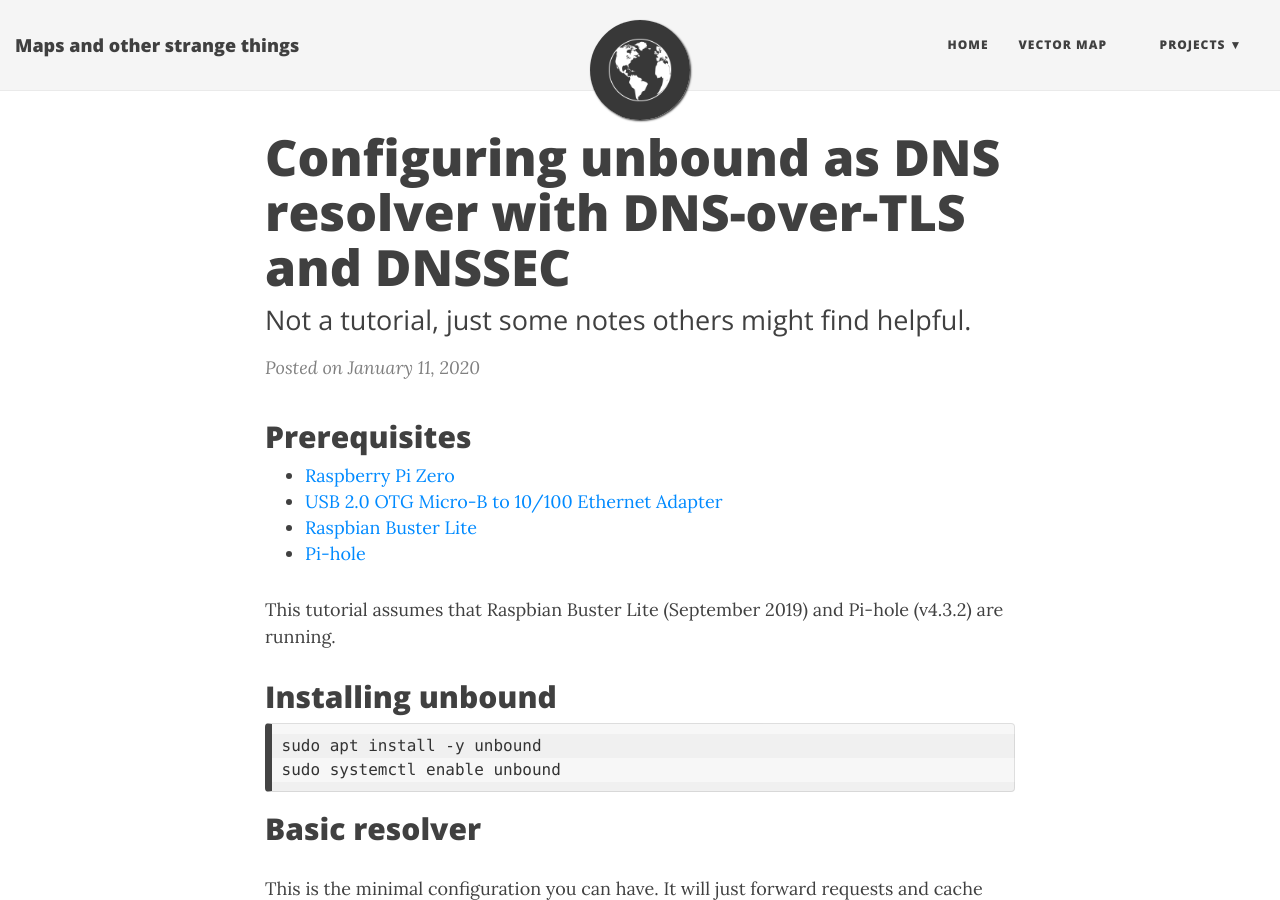
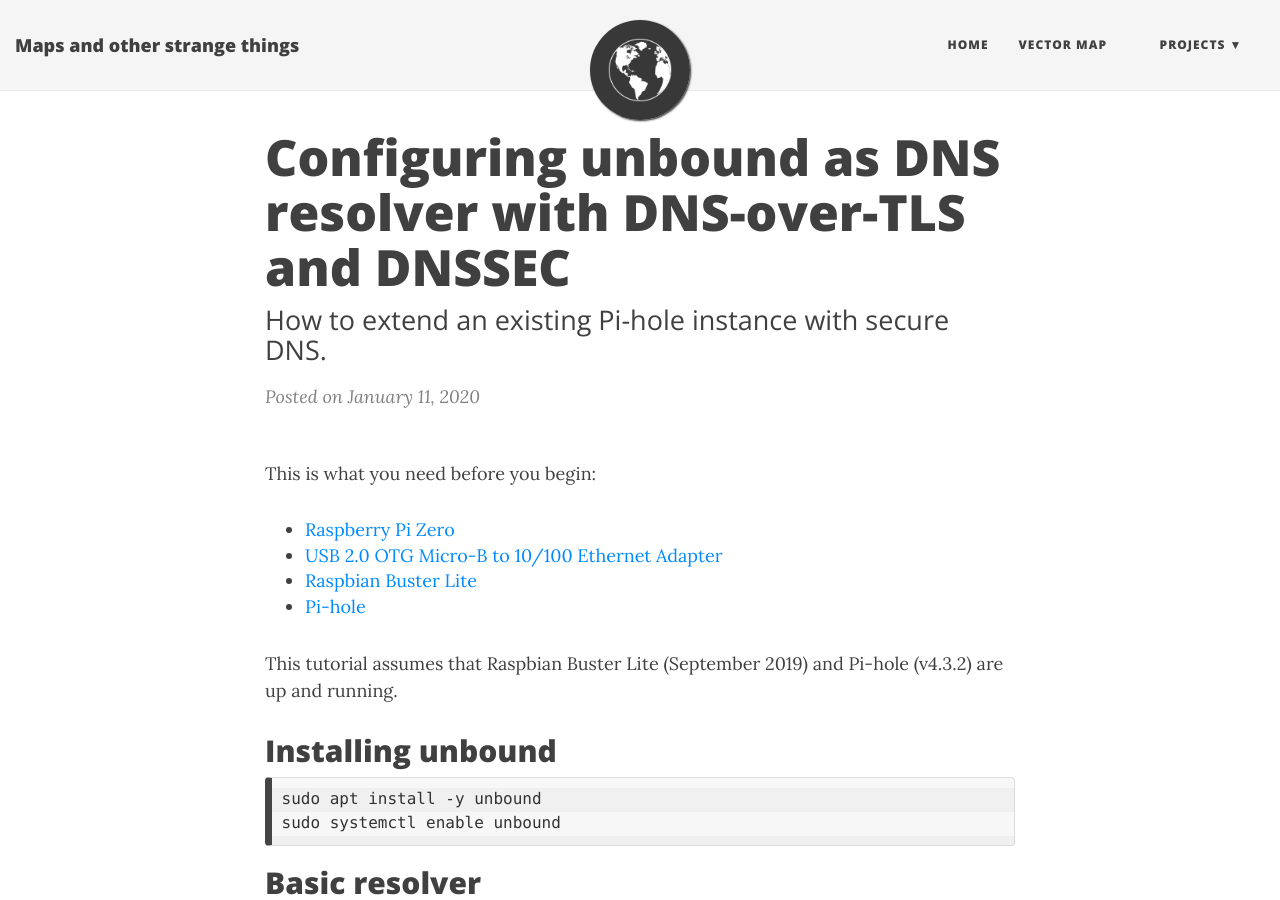
Before and after one commit to henrythasler/henrythasler.github.io, a Jekyll site: the page built from _posts/2020-01-11-unbound.md, in a window 1280 px wide and 900 px high. Built offline with Jekyll 4.4.1, drawn with Linux system fonts in a browser that asks for light colours; nearby versions of some CDN libraries.

Commit message:
more headlines removed

```diff
--- a/_posts/2020-01-11-unbound.md
+++ b/_posts/2020-01-11-unbound.md
@@ -1,18 +1,18 @@
 ---
 title: Configuring unbound as DNS resolver with DNS-over-TLS and DNSSEC
-subtitle: Not a tutorial, just some notes others might find helpful.
+subtitle: How to extend an existing Pi-hole instance with secure DNS.
 tags: [security, network]
 
 ---
 
-## Prerequisites
+This is what you need before you begin:
 
 - [Raspberry Pi Zero](https://www.raspberrypi.org/products/raspberry-pi-zero/)
 - [USB 2.0 OTG Micro-B to 10/100 Ethernet Adapter](https://plugable.com/products/usb2-otge100/)
 - [Raspbian Buster Lite](https://www.raspberrypi.org/downloads/raspbian/)
 - [Pi-hole](https://pi-hole.net/)
 
-This tutorial assumes that Raspbian Buster Lite (September 2019) and Pi-hole (v4.3.2) are running.
+This tutorial assumes that Raspbian Buster Lite (September 2019) and Pi-hole (v4.3.2) are up and running.
 
 ## Installing unbound
 
```
Also changed, not shown: _posts/2020-01-23-tilebuffer.md (+1 -1 lines).
